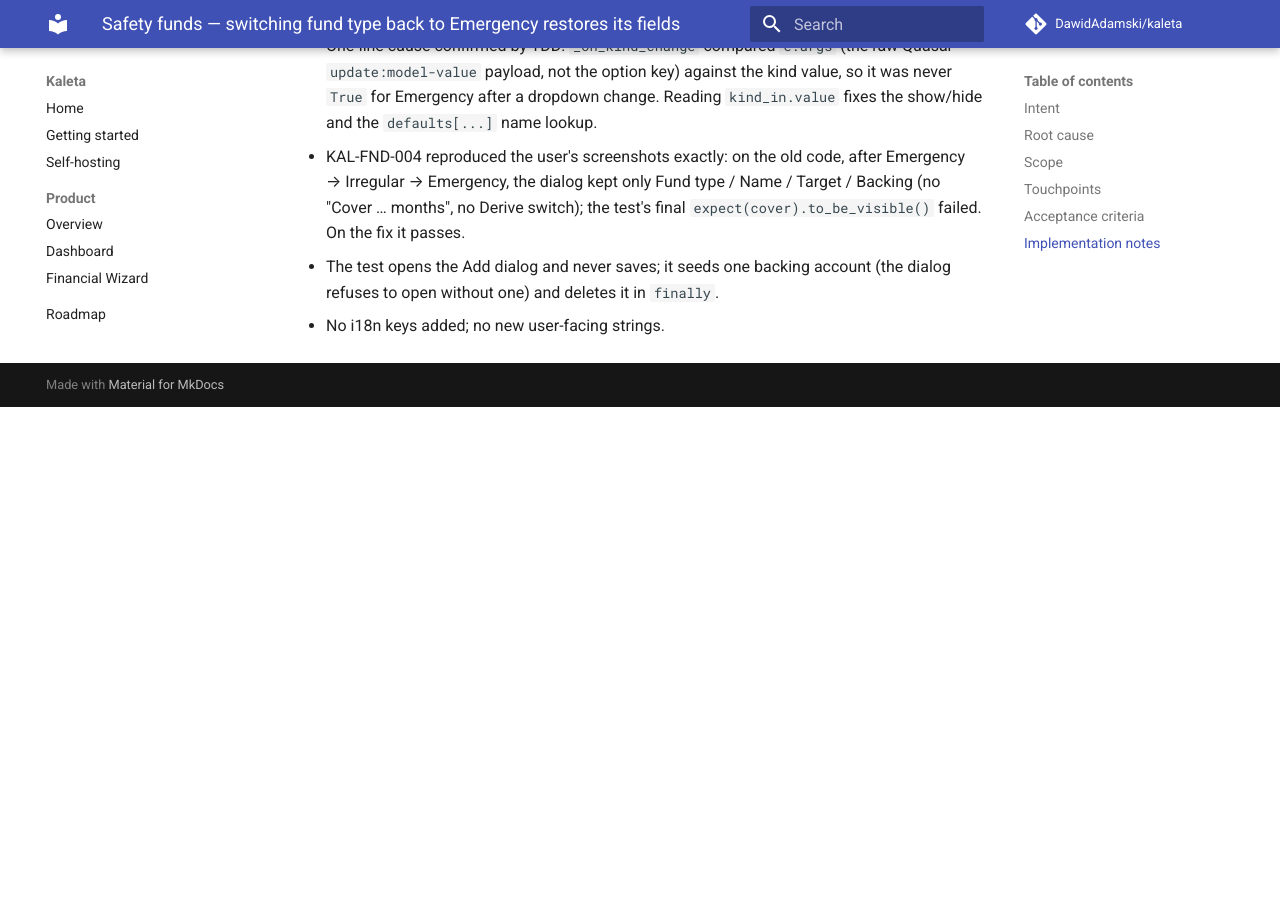
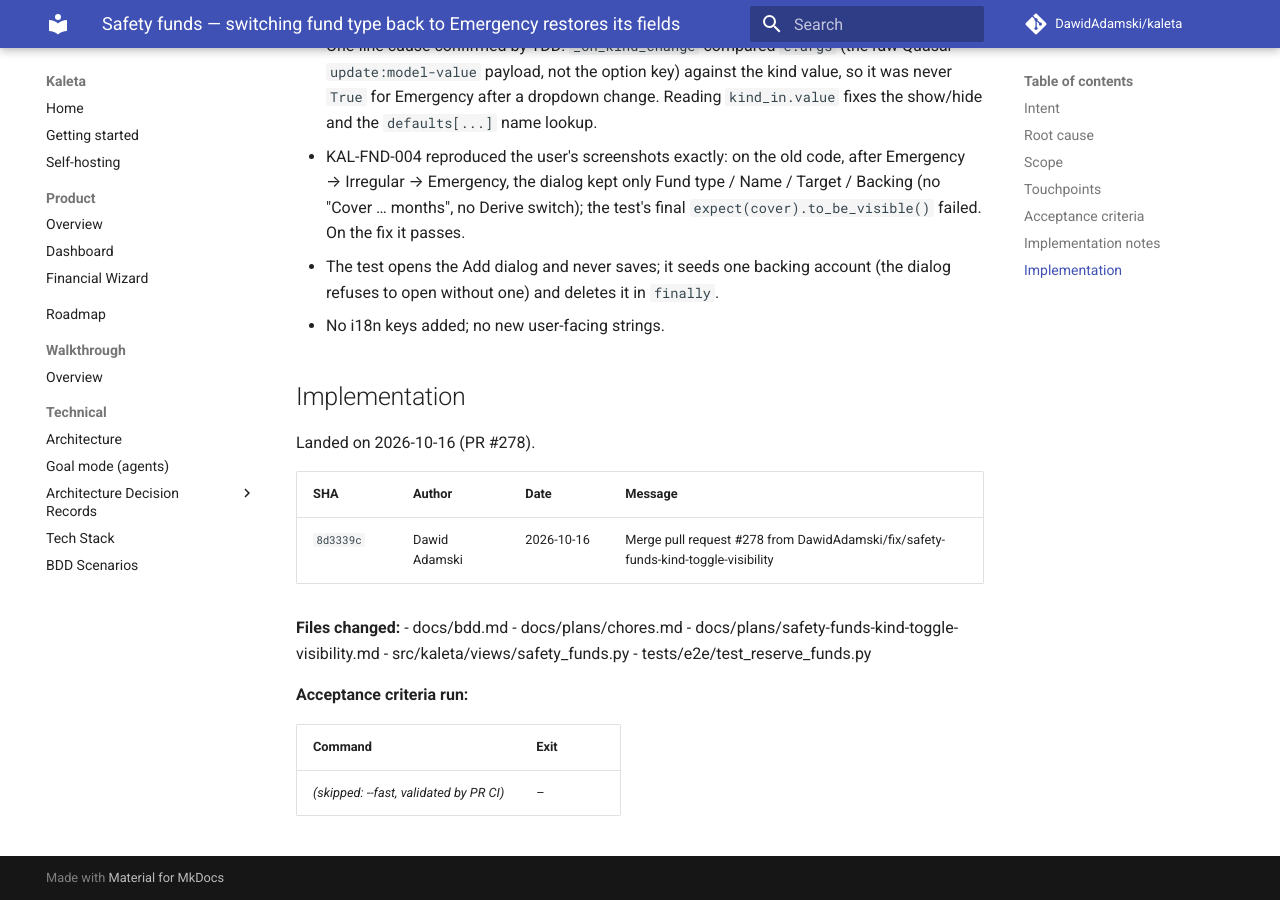
Before and after one commit to DawidAdamski/kaleta, an MkDocs documentation site: the page built from docs/plans/archive/safety-funds-kind-toggle-visibility.md, in a window 1280 px wide and 900 px high, scrolled down 1511 px. Built offline with MkDocs 1.6.1 and Material for MkDocs 9.7.7, drawn with Linux system fonts in a browser that asks for light colours; comment, search, counter and statistics services are not loaded; before the commit the page ends 1918 px from its top, so only the background shows below that.

Commit message:
docs(plans): archive safety-funds-kind-toggle-visibility (#278)
Co-Authored-By: Claude Opus 4.8 <noreply@anthropic.com>

```diff
--- a/docs/plans/safety-funds-kind-toggle-visibility.md
+++ b/docs/plans/archive/safety-funds-kind-toggle-visibility.md
@@ -3,8 +3,9 @@ plan_id: safety-funds-kind-toggle-visibility
 title: Safety funds — switching fund type back to Emergency restores its fields
 area: views (safety_funds)
 effort: small
-status: in-progress
-roadmap_ref: ../roadmap.md
+status: archived
+archived_at: 2026-10-16
+roadmap_ref: ../../roadmap.md
 ---
 
 # Safety funds — switching fund type back to Emergency restores its fields
@@ -69,3 +70,24 @@ not `e.args`.
 - The test opens the Add dialog and never saves; it seeds one backing account
   (the dialog refuses to open without one) and deletes it in `finally`.
 - No i18n keys added; no new user-facing strings.
+
+## Implementation
+
+Landed on 2026-10-16 (PR #278).
+
+| SHA | Author | Date | Message |
+|---|---|---|---|
+| `8d3339c` | Dawid Adamski | 2026-10-16 | Merge pull request #278 from DawidAdamski/fix/safety-funds-kind-toggle-visibility |
+
+**Files changed:**
+- docs/bdd.md
+- docs/plans/chores.md
+- docs/plans/safety-funds-kind-toggle-visibility.md
+- src/kaleta/views/safety_funds.py
+- tests/e2e/test_reserve_funds.py
+
+**Acceptance criteria run:**
+
+| Command | Exit |
+|---|---|
+| _(skipped: --fast, validated by PR CI)_ | – |
```
